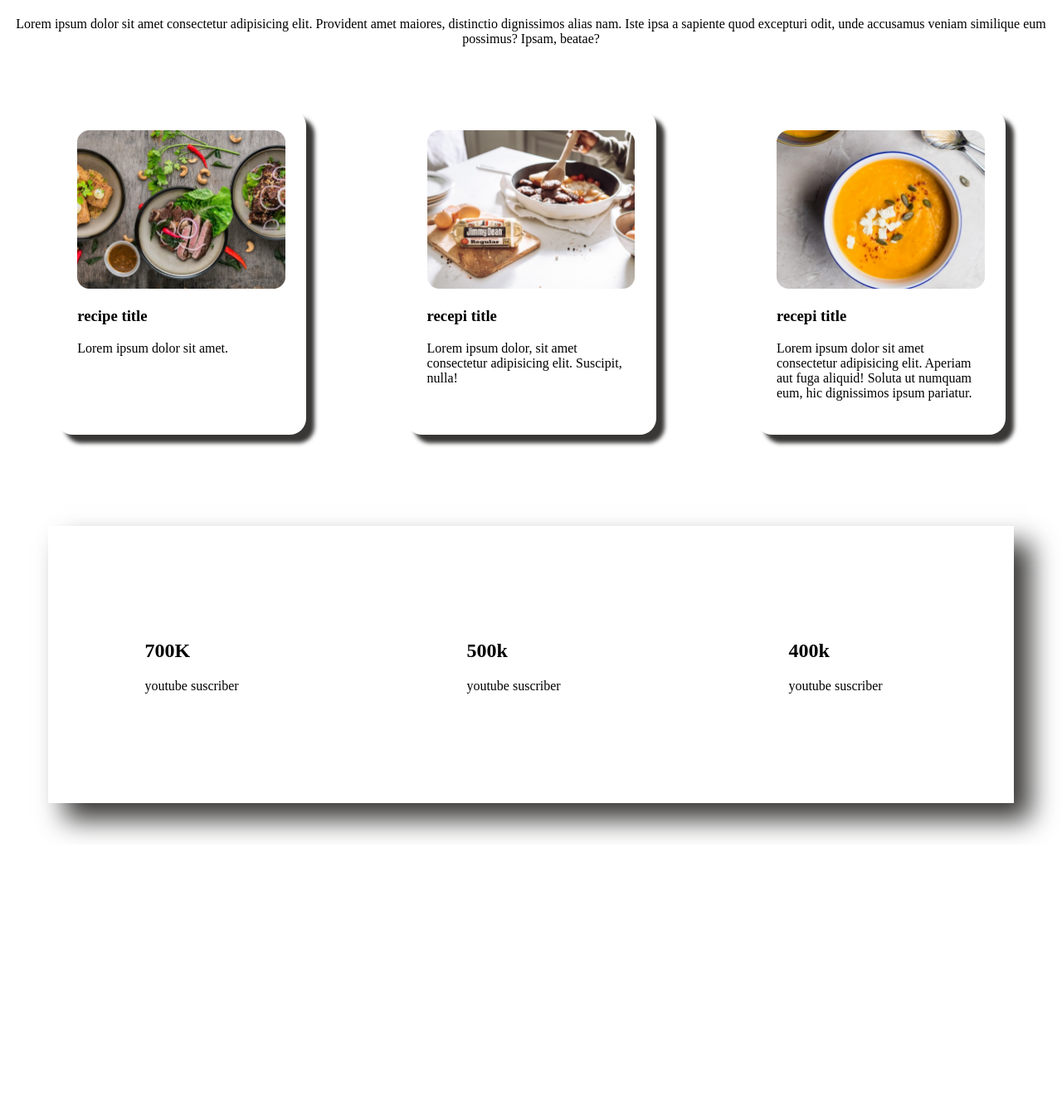
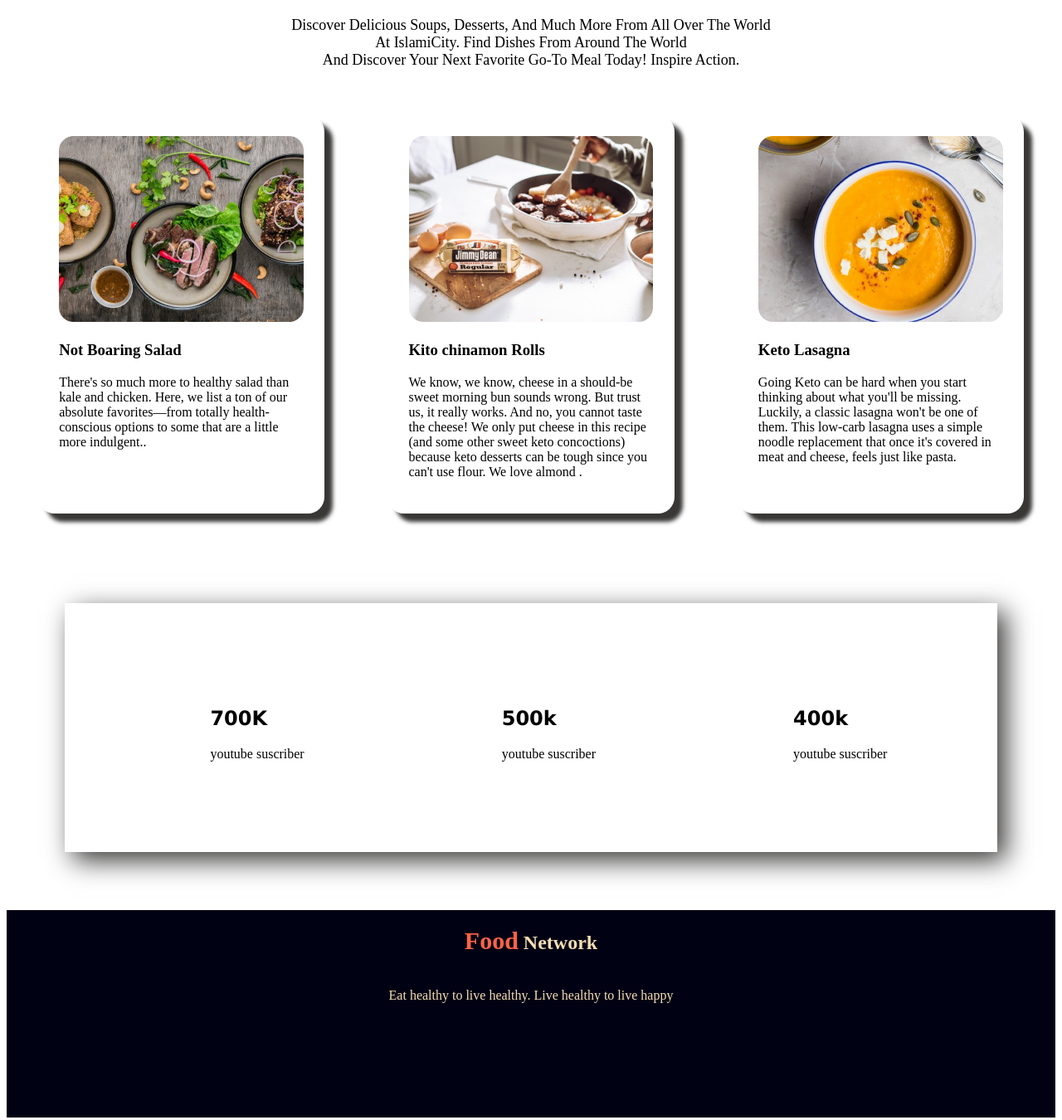
Before and after one commit to sharif02/food-world, a plain HTML site: page index.html in a window 1280 px wide. Shown: the part 1242-2592 px from the top of the page at 83% size. Before the commit the page ends 2260 px from the top, so only its background shows below. Drawn offline with Linux system fonts and the light colour scheme.

Commit message:
Code updated

```diff
--- a/index.html
+++ b/index.html
@@ -48,36 +48,44 @@
             <h2 class="headding-style">About Me</h2>
             <p class="para-style">Hi i am sharif. i am from Bangladesh. i am a professional shafe. i am expert in
                 cooking.</p>
-            <a href="#" target="blank" class="btn-style2">Order Food</a>
+            <a href="#" target="blank" class="btn-style2">Contact Me</a>
         </div>
     </section>
     <section class="My recipies">
         <div>
             <h2 style="text-align: center; color: tomato; font-size: 28px;">My recipies</h2>
-            <p style="text-align: center; position: relative;">Lorem ipsum dolor sit amet consectetur adipisicing elit.
-                Provident amet
-                maiores, distinctio dignissimos
-                alias nam. Iste ipsa a sapiente quod excepturi odit, unde accusamus veniam similique eum possimus?
-                Ipsam, beatae?</p>
+            <div class="recepi-para">
+                <p>
+                    Discover Delicious Soups, Desserts, And Much More From All Over The World <br> At IslamiCity. Find
+                    Dishes
+                    From Around The World <br> And Discover Your Next Favorite Go-To Meal Today! Inspire Action.
+                </p>
+            </div>
             <p></p>
         </div>
 
         <div class="Recepi-content">
             <div class="content-style">
                 <img src="img/food/Project Cover1.jpg" alt="" class="img-style">
-                <h3>recipe title</h3>
-                <p>Lorem ipsum dolor sit amet.</p>
+                <h3>Not Boaring Salad</h3>
+                <p>There's so much more to healthy salad than kale and chicken. Here, we list a ton of our absolute
+                    favorites—from totally health-conscious options to some that are a little more indulgent..</p>
             </div>
             <div class="content-style">
                 <img src="img/food/Project Cover.jpg" alt="" class="img-style">
-                <h3>recepi title</h3>
-                <p>Lorem ipsum dolor, sit amet consectetur adipisicing elit. Suscipit, nulla!</p>
+                <h3>Kito chinamon Rolls</h3>
+                <p>We know, we know, cheese in a should-be sweet morning bun sounds wrong. But trust us, it really
+                    works. And no, you cannot taste the cheese! We only put cheese in this recipe (and some other sweet
+                    keto concoctions) because keto desserts can be tough since you can't use flour. We love almond
+                    . </p>
             </div>
             <div class="content-style">
                 <img src="img/food/Project Cover.png" alt="" class="img-style">
-                <h3>recepi title</h3>
-                <p>Lorem ipsum dolor sit amet consectetur adipisicing elit. Aperiam aut fuga aliquid! Soluta ut numquam
-                    eum, hic dignissimos ipsum pariatur.</p>
+                <h3>Keto Lasagna</h3>
+                <p>Going Keto can be hard when you start thinking about what you'll be missing. Luckily, a classic
+                    lasagna won't be one of them. This low-carb lasagna uses a simple noodle replacement that once it's
+                    covered in meat and cheese, feels just like pasta.
+                </p>
             </div>
         </div>
 
@@ -86,19 +94,26 @@
     <section class="social-media">
         <div class="content-area-style">
             <div class="content-style2">
-                <h1>700K</h1>
+                <h1 class="content-style3">700K</h1>
                 <p>youtube suscriber</p>
             </div>
             <div class="content-style2">
-                <h1>500k</h1>
+                <h1 class="content-style3">500k</h1>
                 <p>youtube suscriber</p>
             </div>
             <div class="content-style2">
-                <h1>400k</h1>
+                <h1 class="content-style3">400k</h1>
                 <p>youtube suscriber</p>
             </div>
         </div>
     </section>
+
+
+    <section class="footer-area">
+        <h2 class="foter-hedding"><span style="color: tomato
+        ; font-size: 30px; font-family: 'Times New Roman', Times, serif;">Food</span> Network</h2>
+        <p class="foter-p">Eat healthy to live healthy. Live healthy to live happy</p>
+    </section>
 </body>
 
 </html>
--- a/style.css
+++ b/style.css
@@ -104,6 +104,12 @@ nav ul li a:hover{
     font-size: 20px;
     font-family: 'Trebuchet MS', 'Lucida Sans Unicode', 'Lucida Grande', 'Lucida Sans', Arial, sans-serif;
     font-display: inherit;
+
+}
+.recepi-para{
+    text-align: center;
+    font-size: 18px;
+
 }
 .btn-style2{
     width:50px;
@@ -123,7 +129,8 @@ nav ul li a:hover{
 
 }
 .content-style{
-    margin: 60PX;
+    width: 30%;
+    margin: 3%;
     padding:2%;
     box-shadow: 10px 10px 5px rgb(56, 55, 54);
     border-radius: 20px;
@@ -132,12 +139,35 @@ nav ul li a:hover{
 /**/
 .content-area-style{
 display: flex;
-box-shadow: 20px 20px 30px rgb(56, 55, 54);
-margin: 50px;
+box-shadow: 10px 10px 30px rgb(56, 55, 54);
+margin: 70px;
+padding-left: 70px;
+height: 300px;
 
 }
 .content-style2{
     width: 20%;
     margin: 10%;
 
+
 }
+.content-style3{
+    font-size: 28px bold;
+    font-family: Verdana, Geneva, Tahoma, sans-serif;
+}
+/*footer area style*/
+
+.footer-area{
+background: rgb(1, 1, 20);
+color: wheat;
+height: 250px;
+}
+.foter-hedding{
+    text-align: center;
+    margin: 20px;
+    padding: 20px;
+
+}
+.foter-p{
+    text-align: center ;
+}
```
